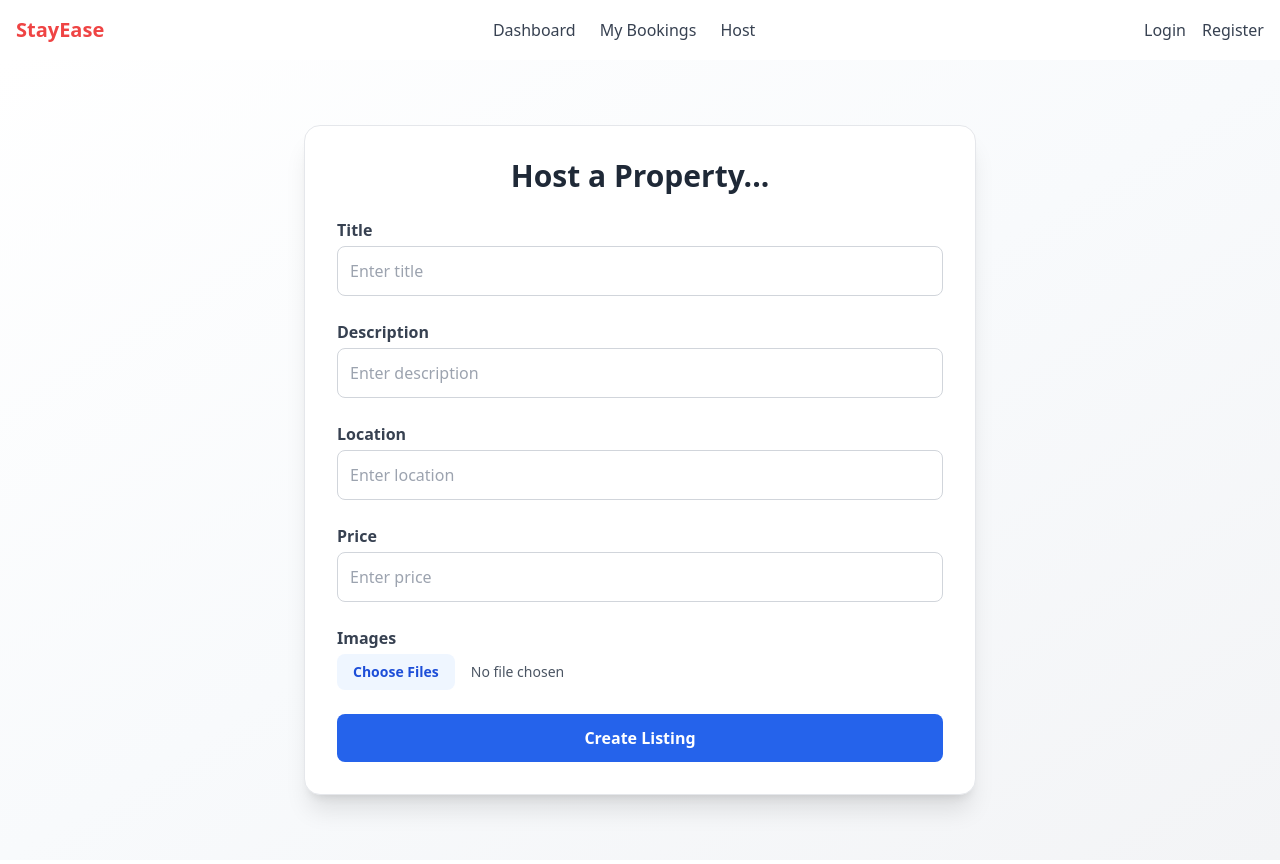
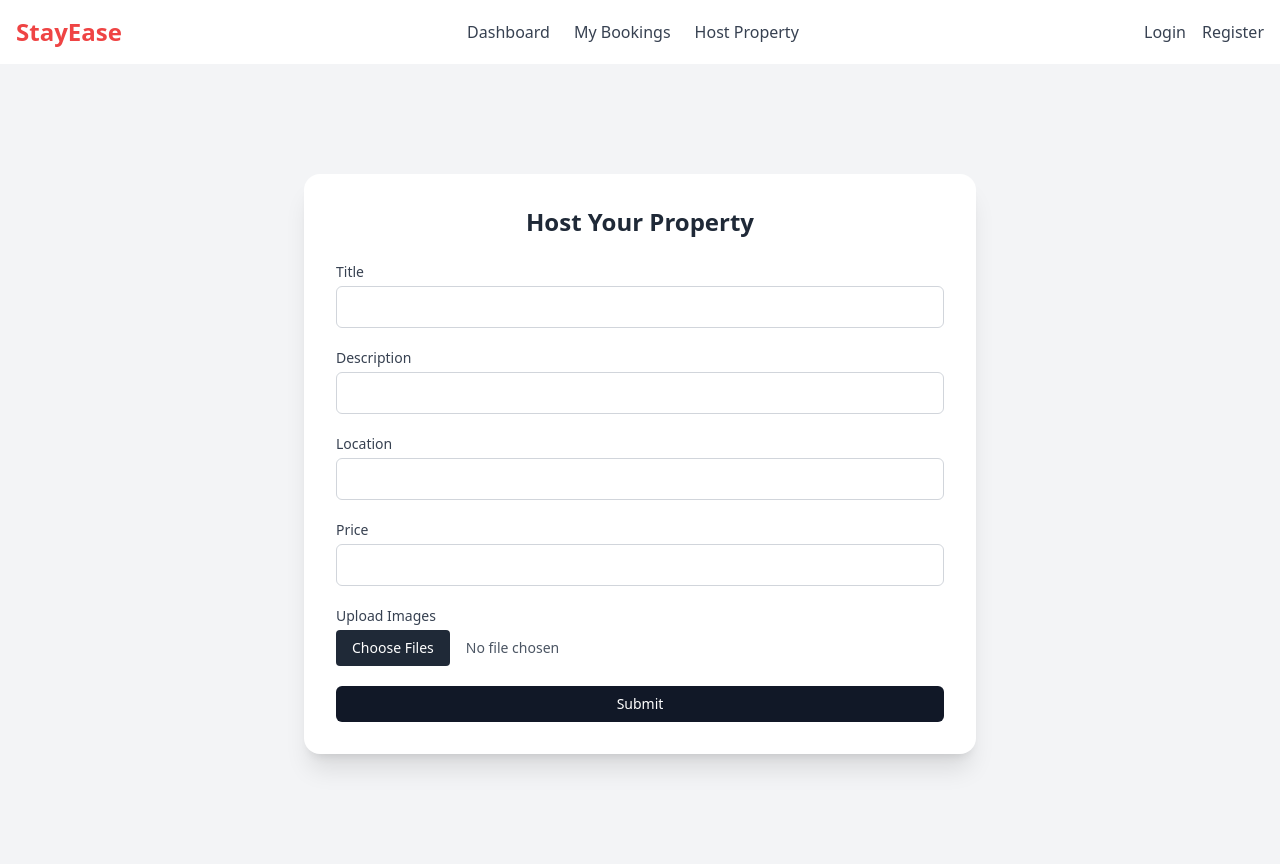
Before and after one commit to Gagan2004/air_bnb_clone_frontend, a React (Vite) app: page /host-property in a window 1280 px wide. Built offline with nearby package versions, Linux system fonts and the light colour scheme.

Commit message:
bringing it all together

```diff
--- a/index.html
+++ b/index.html
@@ -2,9 +2,9 @@
 <html lang="en">
   <head>
     <meta charset="UTF-8" />
-    <link rel="icon" type="image/svg+xml" href="/vite.svg" />
+    <link rel="icon" type="image/svg+xml" href="\logo.png" />
     <meta name="viewport" content="width=device-width, initial-scale=1.0" />
-    <title>stayease</title>
+    <title>Stay Ease</title>
   </head>
   <body>
     <div id="root"></div>
--- a/package.json
+++ b/package.json
@@ -11,6 +11,7 @@
   },
   "dependencies": {
     "axios": "^1.9.0",
+    "jwt-decode": "^4.0.0",
     "react": "^19.0.0",
     "react-dom": "^19.0.0",
     "react-icons": "^5.5.0",
--- a/src/components/Navbar.jsx
+++ b/src/components/Navbar.jsx
@@ -297,7 +297,7 @@ const Navbar = () => {
   return (
     <nav className="bg-white shadow p-4 flex justify-between items-center">
       {/* Brand */}
-      <Link to="/" className="text-xl font-bold text-red-500">
+      <Link to="/" className="text-2xl font-bold text-red-500">
         StayEase
       </Link>
 
@@ -325,7 +325,7 @@ const Navbar = () => {
           to={getLink('/host-property')}
           className="text-gray-700 hover:text-red-500 font-medium"
         >
-          Host
+          Host Property
         </Link>
       </div>
 
--- a/src/pages/EditProperty.jsx
+++ b/src/pages/EditProperty.jsx
@@ -6,21 +6,18 @@ export default function EditProperty() {
   const { id } = useParams();
   const navigate = useNavigate();
 
-//   const [loading,setLoading]=useState(false);
-
   const [formData, setFormData] = useState({
     title: "",
     description: "",
     price: "",
     location: ""
   });
-  const [existingImages, setExistingImages] = useState([]); // current URLs
+  const [existingImages, setExistingImages] = useState([]);
   const [newFiles, setNewFiles] = useState([]);
   const [loading, setLoading] = useState(true);
   const [submitting, setSubmitting] = useState(false);
   const [error, setError] = useState("");
 
-  // Fetch existing property
   useEffect(() => {
     async function fetchProperty() {
       try {
@@ -73,60 +70,90 @@ export default function EditProperty() {
     }
   };
 
-  if (loading) return <p className="text-center mt-10">Loading property...</p>;
+  if (loading) return <p className="text-center text-lg mt-16 text-gray-600">🔄 Loading property...</p>;
 
   return (
-    <div className="max-w-xl mx-auto p-6">
-      <h2 className="text-2xl font-bold mb-4">Edit Property</h2>
-      {error && <p className="text-red-600 mb-4">{error}</p>}
-      <form onSubmit={handleSubmit} className="space-y-4" encType="multipart/form-data">
+    <div className="min-h-screen bg-gradient-to-br from-blue-50 via-white to-indigo-100 px-4 py-10 relative">
+
+      {/* Back Button (top-right corner) */}
+      <button
+        onClick={() => navigate(-1)}
+        className="absolute top-6 right-6 text-blue-600 hover:text-blue-800 font-semibold text-sm underline transition"
+      >
+        ← Go Back
+      </button>
+
+      <div className="max-w-3xl mx-auto p-8 bg-white rounded-3xl shadow-2xl animate-fadeIn border border-blue-100">
+        <h2 className="text-4xl font-bold text-blue-900 mb-8 text-center drop-shadow-sm">
+           Update Property Details
+        </h2>
+
+        {error && <p className="text-red-600 text-center mb-6 font-medium">{error}</p>}
+
+        <form onSubmit={handleSubmit} className="space-y-6" encType="multipart/form-data">
           {["title", "description", "location", "price"].map(field => (
-          <div key={field}>
-            <label className="block font-medium capitalize">{field}</label>
+            <div key={field} className="group">
+              <label className="block text-gray-700 font-semibold mb-1 capitalize">{field}</label>
               <input
                 name={field}
                 type={field === "price" ? "number" : "text"}
                 value={formData[field]}
                 onChange={handleChange}
-              className="w-full border border-gray-300 p-2 rounded"
+                placeholder={`Enter ${field}`}
+                className="w-full p-3 rounded-xl border border-gray-300 shadow-sm focus:outline-none focus:ring-2 focus:ring-indigo-400 transition"
                 required
               />
             </div>
           ))}
 
-        {/* Existing Images Preview */}
+          {/* Existing Images */}
           {existingImages.length > 0 && (
-          <div className="space-y-2">
-            <label className="block font-medium">Existing Images</label>
-            <div className="grid grid-cols-2 gap-2">
+            <div>
+              <h3 className="text-lg font-semibold text-gray-700 mb-2">📸 Existing Images</h3>
+              <div className="grid grid-cols-2 sm:grid-cols-3 gap-3">
                 {existingImages.map((url, idx) => (
-                <img key={idx} src={url} alt="Existing" className="h-32 w-full object-cover rounded" />
+                  <div
+                    key={idx}
+                    className="overflow-hidden rounded-xl shadow hover:scale-105 transition transform"
+                  >
+                    <img
+                      src={url}
+                      alt="Existing"
+                      className="h-32 w-full object-cover border border-gray-200"
+                    />
+                  </div>
                 ))}
               </div>
             </div>
           )}
 
-        {/* New Images Upload */}
+          {/* Upload New Images */}
           <div>
-          <label className="block font-medium">Add More Images</label>
+            <h3 className="text-lg font-semibold text-gray-700 mb-2">➕ Upload More Images</h3>
             <input
               type="file"
               name="images"
               accept="image/*"
               multiple
               onChange={handleFileChange}
-            className="block mt-1"
+              className="w-full file:px-4 file:py-2 file:rounded file:border-0 file:bg-indigo-600 file:text-white hover:file:bg-indigo-700 cursor-pointer border rounded-lg"
             />
           </div>
 
+          {/* Submit */}
           <button
             type="submit"
             disabled={submitting}
-          className={`w-full px-4 py-2 text-white rounded ${submitting ? 'bg-gray-400 cursor-not-allowed' : 'bg-blue-600 hover:bg-blue-700'}`}
+            className={`w-full text-center py-3 rounded-xl font-semibold shadow-md transition ${
+              submitting
+                ? 'bg-gray-400 cursor-not-allowed'
+                : 'bg-indigo-600 hover:bg-indigo-700 text-white'
+            }`}
           >
-          {submitting ? 'Updating...' : 'Update Listing'}
+            {submitting ? "⏳ Updating..." : "💾 Save Changes"}
           </button>
         </form>
       </div>
+    </div>
   );
   }
--- a/src/pages/Home.jsx
+++ b/src/pages/Home.jsx
@@ -1,6 +1,7 @@
 import React, { useEffect, useState } from 'react';
 import axiosInstance from '../api/axiosInstance';
 import PropertyCard from '../components/PropertyCard';
+import { Link } from 'react-router';
 
 const Home = () => {
   const [properties, setProperties] = useState([]);
@@ -50,12 +51,16 @@ const Home = () => {
 
         <section className="grid grid-cols-1 sm:grid-cols-2 lg:grid-cols-3 gap-8">
           {properties.map((prop) => (
+            // <Link  to={`/properties/${property.id}`}>
+            <Link to={`/properties/${prop.id}`}>
+
             <div
               key={prop.id}
               className="transform transition duration-300 hover:scale-[1.02] hover:shadow-xl"
             >
               <PropertyCard property={prop} />
             </div>
+             </Link>
           ))}
         </section>
       </div>
--- a/src/pages/HostProperty.jsx
+++ b/src/pages/HostProperty.jsx
@@ -1,92 +1,3 @@
-// import { useState } from "react";
-// import { useNavigate } from "react-router-dom";
-// import axiosInstance from "../api/axiosInstance";
-
-// export default function HostProperty() {
-//   const navigate = useNavigate();
-//   const [formData, setFormData] = useState({
-//     title: "",
-//     description: "",
-//     image: [],
-//     price: "",
-//     location: ""
-//   });
-
-//   const [loading, setLoading] = useState(false);
-//   const [error, setError] = useState("");
-
-//   const handleChange = (e) => {
-//     setFormData({ ...formData, [e.target.name]: e.target.value });
-//   };
-
-//   const handleSubmit = async (e) => {
-//     e.preventDefault();
-//     setLoading(true);
-//     setError("");
-
-//     try {
-//         const payload = {
-//                    ...formData,
-//                    price: Number(formData.price),
-//                  };
-//                  const res = await axiosInstance.post("/properties", payload);
-
-//       navigate(`/properties/${res.data.id}`);
-//     } catch (err) {
-//         console.error("Submission Error:", err);
-//         setError(err.response?.data?.message || err.message || "Something went wrong");
-//       }
-//        finally {
-//       setLoading(false);
-//     }
-//   };
-
-//   return (
-//     <div className="max-w-xl mx-auto p-6">
-//       <h2 className="text-2xl font-bold mb-4">Host a Property</h2>
-
-//       <form onSubmit={handleSubmit} className="space-y-4"  encType="multipart/form-data">
-//         {["title", "description", "location", "price"].map((field) => (
-//           <div key={field}>
-//             <label className="block font-medium capitalize">{field}</label>
-//             <input
-//               name={field}
-//               type={field === "price" ? "number" : "text"}
-//               value={formData[field]}
-//               onChange={handleChange}
-//               className="w-full border border-gray-300 p-2 rounded"
-//               required
-//             />
-//           </div>
-//         ))}
-
-// {error && <p className="text-red-600">{error}</p>}
-
-
-// <div>
-//     <label>Images</label>
-//     <input
-//       type="file"
-//       name="images"
-//       accept="image/*"
-//       multiple
-//       onChange={e => setFiles(e.target.files)}
-//     />
-//   </div>
-
-
-//         <button
-//           type="submit"
-//           className="bg-black text-white px-4 py-2 rounded"
-//           disabled={loading}
-//         >
-//           {loading ? "Submitting..." : "Create Listing"}
-//         </button>
-//       </form>
-//     </div>
-//   );
-// }
-
 import { useState } from "react";
 import { useNavigate } from "react-router-dom";
 import axiosInstance from "../api/axiosInstance";
@@ -99,7 +10,6 @@ export default function HostProperty() {
     price: "",
     location: ""
   });
-
   const [files, setFiles] = useState([]);
   const [loading, setLoading] = useState(false);
   const [error, setError] = useState("");
@@ -119,10 +29,8 @@ export default function HostProperty() {
 
     try {
       const data = new FormData();
-      Object.entries(formData).forEach(([key, value]) => {
-        data.append(key, value);
-      });
-      Array.from(files).forEach((file) => data.append("images", file));
+      Object.entries(formData).forEach(([key, value]) => data.append(key, value));
+      Array.from(files).forEach(file => data.append("images", file));
 
       const res = await axiosInstance.post("/properties", data, {
         headers: { "Content-Type": "multipart/form-data" }
@@ -130,56 +38,57 @@ export default function HostProperty() {
 
       navigate(`/properties/${res.data.id}`);
     } catch (err) {
-      console.error("Submission Error:", err);
-      setError(err.response?.data?.message || err.message || "Something went wrong");
+      setError(err.response?.data?.message || "Something went wrong");
     } finally {
       setLoading(false);
     }
   };
 
   return (
-    <div className="min-h-screen bg-gradient-to-br from-white via-slate-50 to-gray-100 p-8 flex items-center justify-center">
-      <div className="w-full max-w-2xl bg-white rounded-2xl shadow-xl p-8 border border-gray-200">
-        <h2 className="text-3xl font-bold text-gray-800 mb-6 text-center">
-          Host a Property...
+    <div className="min-h-screen bg-gray-100 flex items-center justify-center px-4 py-10"
+>
+      <div className="w-full max-w-2xl bg-white rounded-2xl shadow-xl p-8">
+        <h2 className="text-2xl font-semibold text-gray-800 mb-6 text-center">
+          Host Your Property
         </h2>
 
-        <form onSubmit={handleSubmit} className="space-y-6">
+        <form onSubmit={handleSubmit} className="space-y-5">
           {["title", "description", "location", "price"].map((field) => (
             <div key={field}>
-              <label className="block mb-1 font-semibold text-gray-700 capitalize">
+              <label className="block text-sm font-medium text-gray-700 capitalize mb-1">
                 {field}
               </label>
               <input
+                type={field === "price" ? "number" : "text"}
                 name={field}
-                type={field === "price" ? "number" : "text"}
                 value={formData[field]}
                 onChange={handleChange}
-                className="w-full p-3 border border-gray-300 rounded-lg focus:outline-none focus:ring-2 focus:ring-blue-500 transition-all"
-                placeholder={`Enter ${field}`}
                 required
+                className="w-full px-4 py-2 border border-gray-300 rounded-md focus:outline-none focus:ring-2 focus:ring-gray-900 focus:border-gray-900 text-gray-800"
               />
             </div>
           ))}
 
           <div>
-            <label className="block mb-1 font-semibold text-gray-700">Images</label>
+            <label className="block text-sm font-medium text-gray-700 mb-1">
+              Upload Images
+            </label>
             <input
               type="file"
-              name="images"
               accept="image/*"
               multiple
               onChange={handleFileChange}
-              className="block w-full text-sm text-gray-600 file:mr-4 file:py-2 file:px-4 file:rounded-lg file:border-0 file:text-sm file:font-semibold file:bg-blue-50 file:text-blue-700 hover:file:bg-blue-100"
+              className="block w-full text-sm text-gray-600 file:mr-4 file:py-2 file:px-4 file:rounded file:border-0 file:bg-gray-800 file:text-white hover:file:bg-gray-700"
             />
+
             {files.length > 0 && (
-              <div className="mt-4 flex flex-wrap gap-2">
-                {Array.from(files).map((file, idx) => (
+              <div className="grid grid-cols-3 gap-3 mt-4">
+                {Array.from(files).map((file, i) => (
                   <img
-                    key={idx}
+                    key={i}
                     src={URL.createObjectURL(file)}
                     alt="preview"
-                    className="w-20 h-20 object-cover rounded shadow-sm border"
+                    className="h-24 w-full object-cover rounded-md border"
                   />
                 ))}
               </div>
@@ -187,21 +96,19 @@ export default function HostProperty() {
           </div>
 
           {error && (
-            <p className="text-red-600 bg-red-50 border border-red-200 p-3 rounded text-sm">
-              {error}
-            </p>
+            <p className="text-red-600 text-sm font-medium">{error}</p>
           )}
 
           <button
             type="submit"
-            className={`w-full text-center font-semibold py-3 px-6 rounded-lg transition duration-300 ${
+            disabled={loading}
+            className={`w-full py-2 px-4 text-sm font-medium rounded-md transition ${
               loading
-                ? "bg-gray-400 cursor-not-allowed text-white"
-                : "bg-blue-600 hover:bg-blue-700 text-white"
+                ? "bg-gray-300 text-gray-500 cursor-not-allowed"
+                : "bg-gray-900 text-white hover:bg-gray-800"
             }`}
-            disabled={loading}
           >
-            {loading ? "Submitting..." : "Create Listing"}
+            {loading ? "Submitting..." : "Submit"}
           </button>
         </form>
       </div>
--- a/src/pages/PropertyDetail.jsx
+++ b/src/pages/PropertyDetail.jsx
@@ -80,13 +80,25 @@ const PropertyDetail = () => {
         </div>
 
         {/* Property Info */}
-        <div className="bg-white/90 backdrop-blur-md border border-gray-200 rounded-3xl p-8 shadow-xl space-y-4">
-          <h1 className="text-4xl font-extrabold text-gray-800">{property.title}</h1>
-          <p className="text-lg text-gray-600">{property.location}</p>
-          <p className="text-2xl font-bold text-green-600">${property.price} / night</p>
-          <p className="text-gray-700">{property.description}</p>
-          <Link to={`/properties/${property.id}/edit`} className="text-blue-600 underline hover:text-blue-800 transition">✏️ Edit Listing</Link>
-        </div>
+        <div className="relative bg-white/90 backdrop-blur-md border border-gray-200 rounded-3xl p-8 shadow-xl space-y-6">
+  {/* Edit Button Top-Right */}
+  <Link
+    to={`/properties/${property.id}/edit`}
+    className="absolute top-4 right-4 bg-red-700 hover:bg-black-600 text-white font-bold px-4 py-2 rounded-lg shadow-md transition duration-200"
+  >
+     Edit
+  </Link>
+
+  {/* Main Content */}
+  <div className="space-y-4">
+    <h1 className="text-4xl font-extrabold text-gray-800">{property.title}</h1>
+    <p className="text-lg text-gray-600">{property.location}</p>
+    <p className="text-2xl font-bold text-green-600">${property.price} / night</p>
+    <p className="text-gray-700">{property.description}</p>
+  </div>
+</div>
+
+
 
         {/* Booking Form */}
         <form onSubmit={handleBookingSubmit} className="bg-white/90 backdrop-blur-md border border-gray-200 rounded-3xl p-8 shadow-lg space-y-6">
```
Also changed, not shown: logo.png (added), 1 other file (tests, documents, lock files or other folders). Lines whose indentation alone changed are shown as unchanged.
